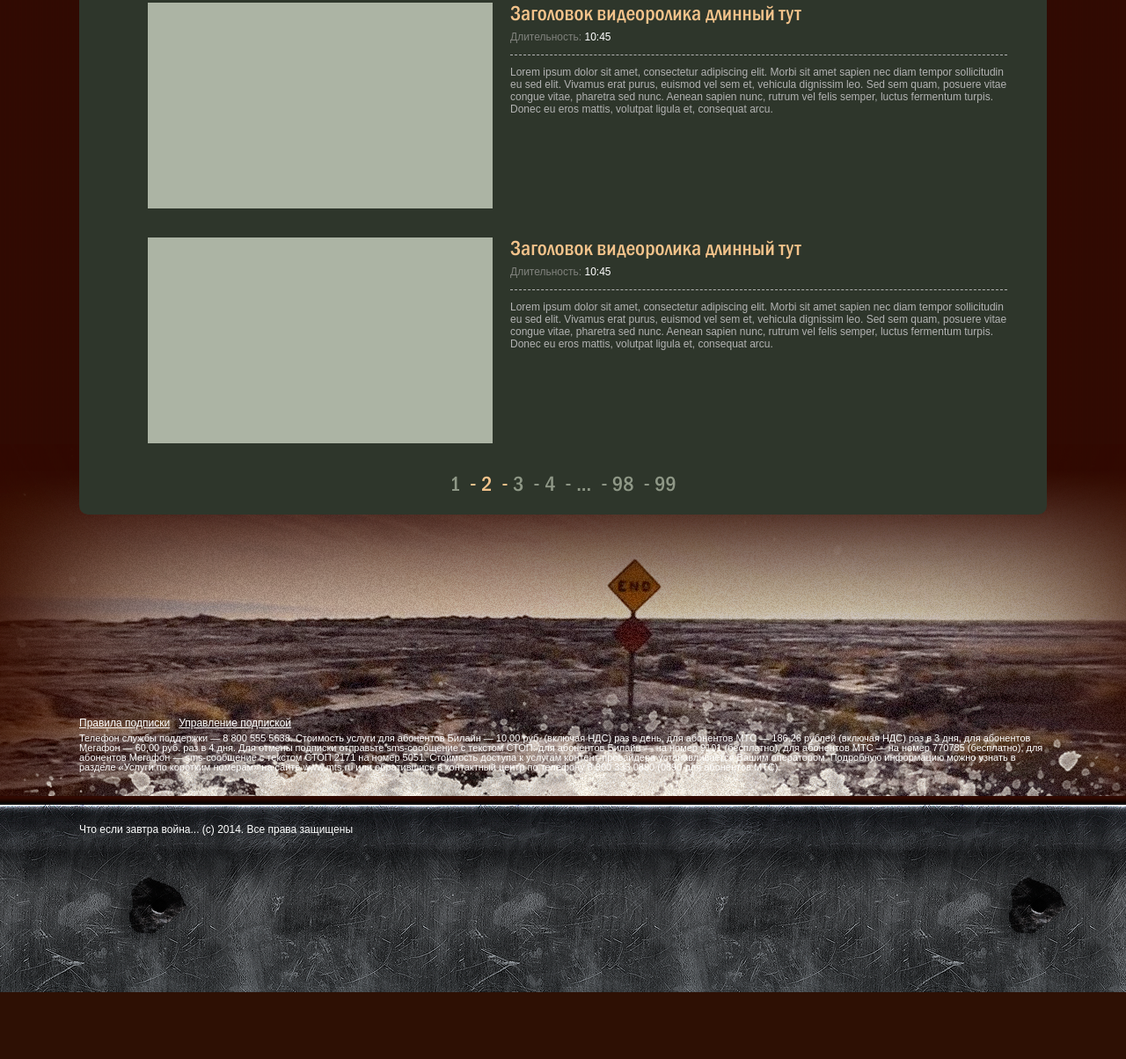
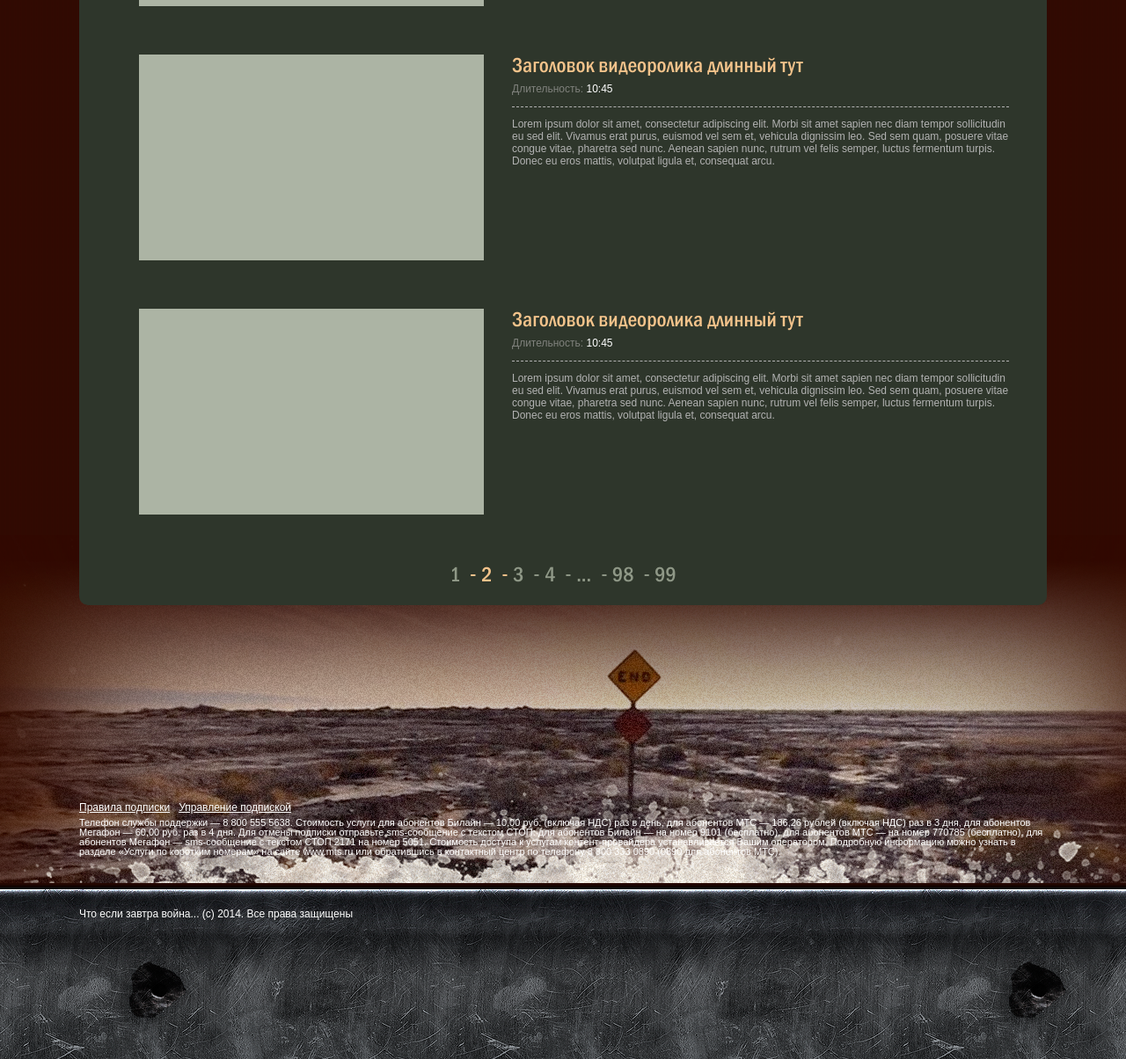
Before and after one commit to RuslanGrigoryev/war, a plain HTML site: page video_page.html in a window 1280 px wide. Shown: the part 1147-2351 px from the top of the page at 88% size. Before the commit the page ends 2275 px from the top, so only its background shows below. Drawn offline with Linux system fonts and the light colour scheme.

Commit message:
pp video-page.html

```diff
--- a/css/style.css
+++ b/css/style.css
@@ -479,7 +479,8 @@ footer p {
 }
 .main--video-page .block-content {
     background: none;
-    padding: 0 0 0 55px;
+    padding: 0 0 0 45px;
+    margin: 45px 0 55px 0;
 }
 .wrap-video {
     width: 392px;
@@ -491,4 +492,8 @@ footer p {
 .block-content-wrap {
     float: left;
     width: 580px;
+    margin: 0px 0 0 12px;
 }
+.bottom-video-page .wrapper {
+    min-height: 336px;
+}
--- a/video_page.html
+++ b/video_page.html
@@ -162,7 +162,7 @@
 
 	</section>
 
-	<section class="bottom bottom-book-page">
+	<section class="bottom bottom-video-page">
 
 		<div class="wrapper">
 
```
